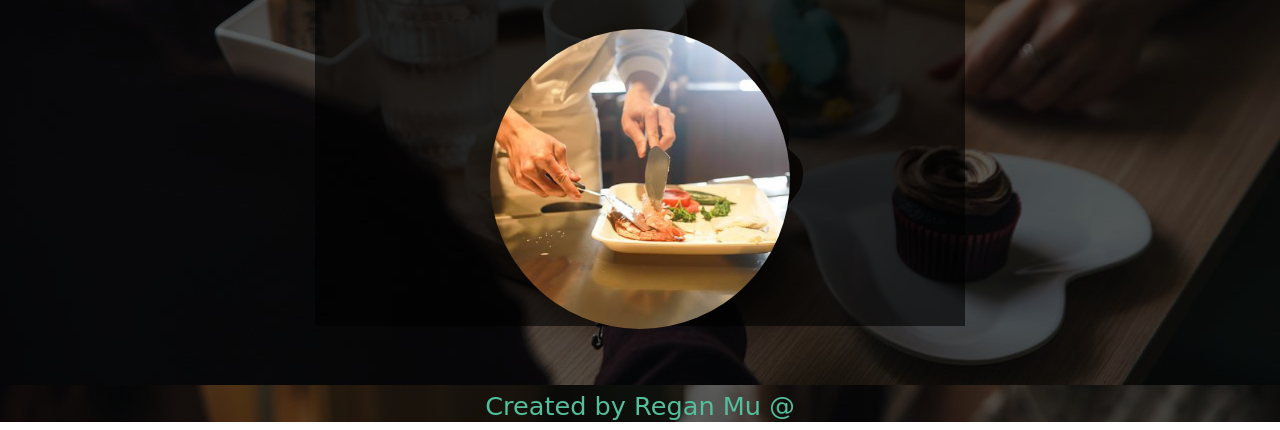
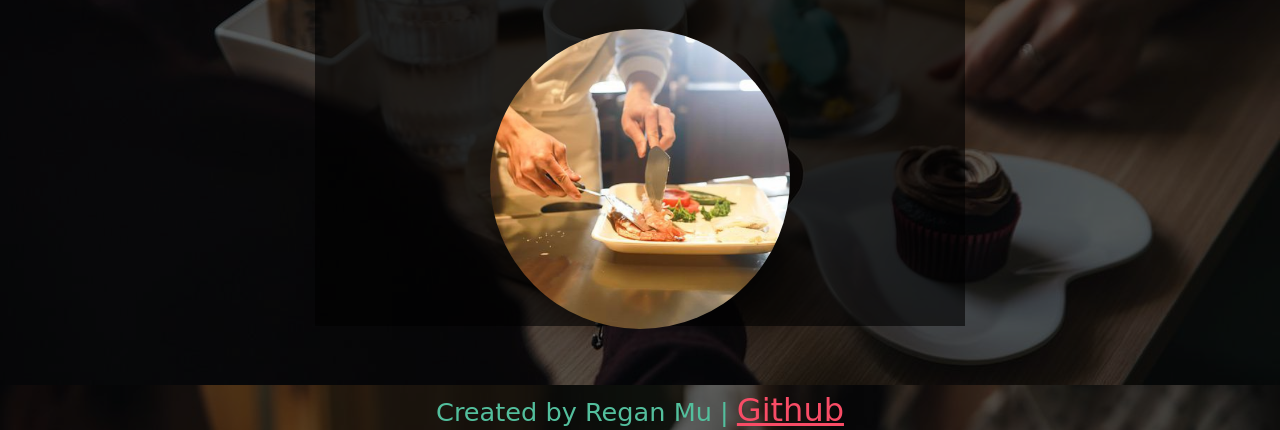
Before and after one commit to regan-mu/Restaurant-Page-with-Webpack, a website with bundled scripts: page dist/index.html in a window 1280 px wide. Shown: the part 468-898 px from the top of the page. Built offline with nearby package versions, Linux system fonts and the light colour scheme; a web font is replaced by a local one.

Commit message:
Add my github profile

```diff
--- a/src/components/dishes.js
+++ b/src/components/dishes.js
@@ -5,7 +5,7 @@ import Rice from "../fried-rice.png";
 
 const dishesPage = () => {
     let matokeDescription = "East african dish made from unripe bananas cooked, marshed and served with stew";
-    let thufuDescription = "Soup is a primarily liquid food, generally served warm or hot that is made by combining ingredients.";
+    let thufuDescription = "Thufu is a primarily liquid food, generally served warm or hot that is made by combining ingredients.";
     let riceDescription = "The starchy seeds of an annual southeast Asian cereal grass that are cooked and used for food";
 
     const dishesMain = document.createElement("div");
--- a/src/components/footer.js
+++ b/src/components/footer.js
@@ -2,7 +2,12 @@ const footer = () => {
     const foot = document.createElement("footer");
 
     const myGithub = document.createElement("p");
-    myGithub.textContent = "Created by Regan Mu @";
+    const githubLink = document.createElement("a");
+    githubLink.href = "https://github.com/regan-mu"
+    githubLink.textContent = "Github";
+    githubLink.target = "_blank";
+    myGithub.textContent = "Created by Regan Mu | ";
+    myGithub.appendChild(githubLink);
 
     foot.appendChild(myGithub);
 
--- a/src/styles.css
+++ b/src/styles.css
@@ -177,6 +177,7 @@ body {
     font-size: 3.5rem;
     margin: 0 0 8px;
     font-weight: bold;
+    border-bottom: 0.5px solid rgb(167, 167, 167);
 }
 .contact-card p {
     font-size: 2rem;
@@ -198,10 +199,15 @@ body {
 
 footer {
     width: 100%;
-    height: 32px;
+    height: 40px;
     display: flex;
     justify-content: center;
     align-items: center;
     color: #53BF9D;
     font-size: 1.6rem;
+    padding: 8px;
 }
+footer a {
+    color: #F94c66;
+    font-size: 2rem;
+}
```
Also changed, not shown: dist/bundle.js, readme.md.
